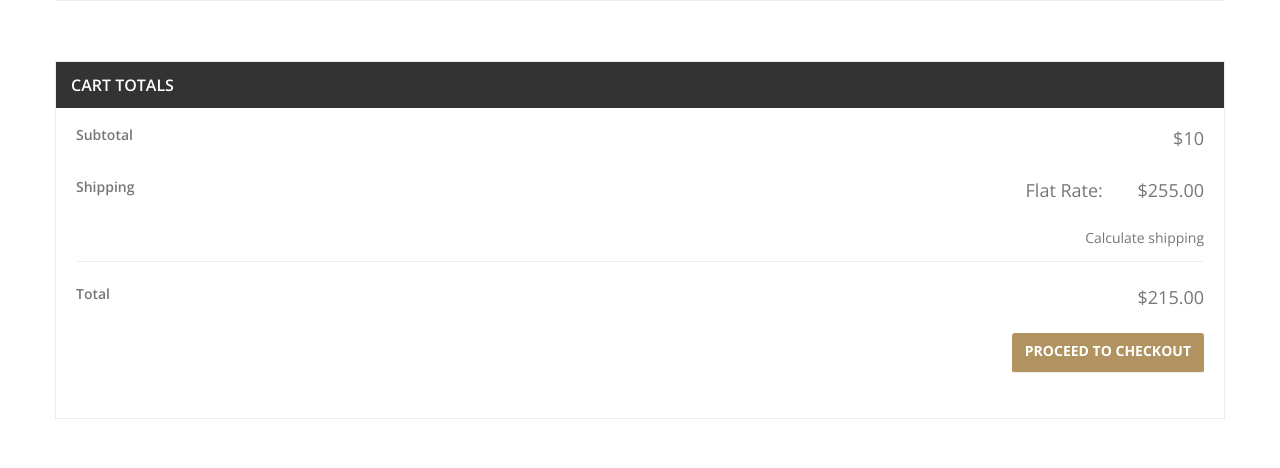
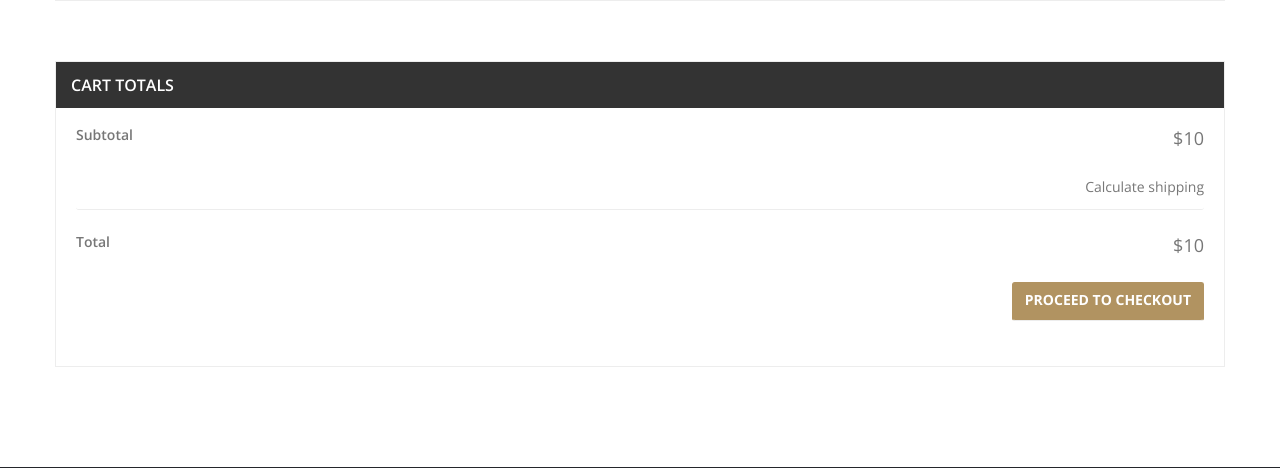
Before and after one commit to FATEMEHAG79/Django-Shop-Project, a Django app: template templates/cart/cart.html in a window 1280 px wide. Shown: the part 472-940 px from the top of the page. Run offline with Django 3.2, Linux system fonts and the light colour scheme; the template is opened without the code that fills it: most values are stand-ins (such as "Sample title", 1, 10 or a date in 2020); grey boxes marked "Sample" are stand-in pictures; some libraries are stand-ins or nearby versions; some web fonts are replaced.

Commit message:
✨Develop 03 | set up url in html page.

```diff
--- a/templates/cart/cart.html
+++ b/templates/cart/cart.html
@@ -70,18 +70,18 @@
                         <p>Subtotal</p>
                         <p class="cart_amount">${{ cart_total_amount}}</p>
                     </div>
-                    <div class="cart_subtotal ">
-                        <p>Shipping</p>
-                        <p class="cart_amount"><span>Flat Rate:</span> $255.00</p>
-                    </div>
                     <a href="#">Calculate shipping</a>
 
                     <div class="cart_subtotal">
                         <p>Total</p>
-                        <p class="cart_amount">$215.00</p>
+                        <p class="cart_amount">${{ cart_total_amount}}</p>
                     </div>
                     <div class="checkout_btn">
-                        <a href="#" class="btn btn-md btn-golden">Proceed to Checkout</a>
+                          {% if user.is_authenticated %}
+                        <a href="{% url "checkout" request.user.slug%}" class="btn btn-md btn-golden">Proceed to Checkout</a>
+                        {% else %}
+                        <a href="{% url 'signup/in' %}" class="btn btn-md btn-golden">Proceed to Checkout</a>
+                        {% endif %}
                     </div>
                 </div>
             </div>
```
